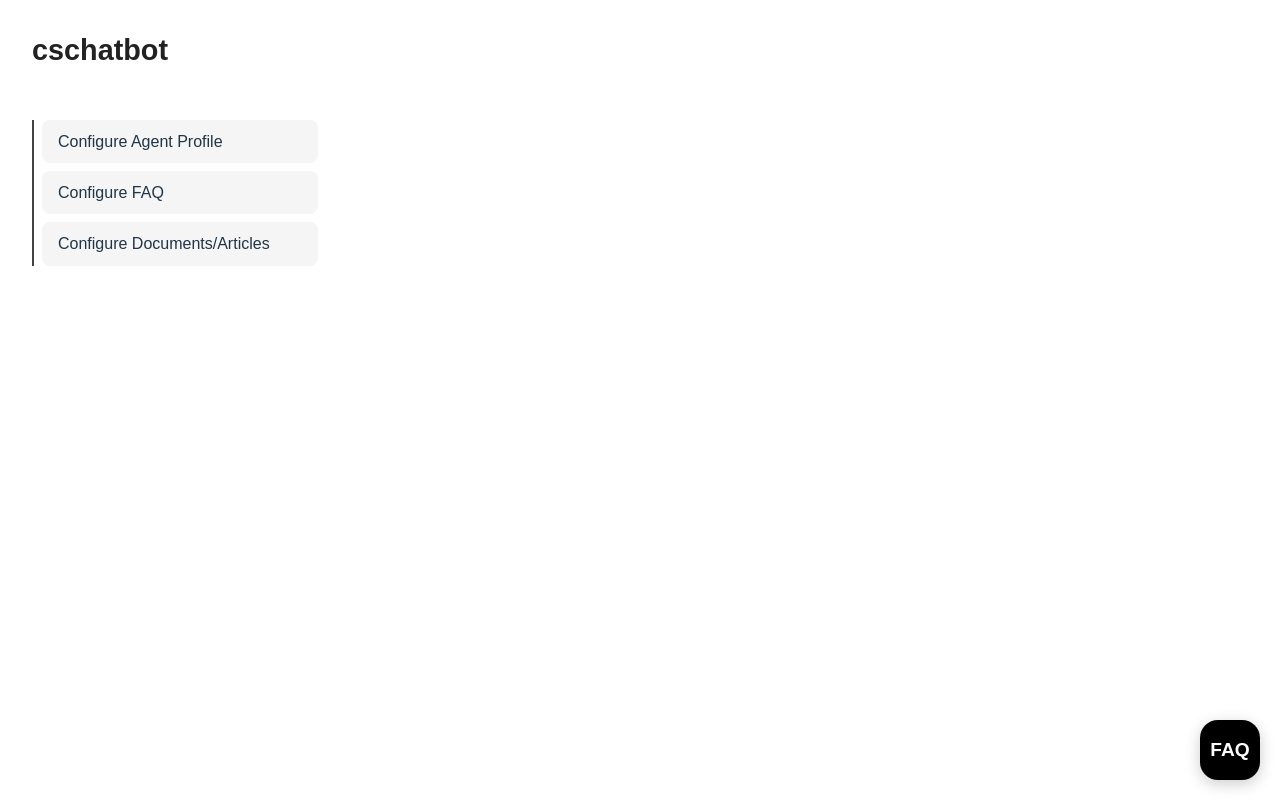
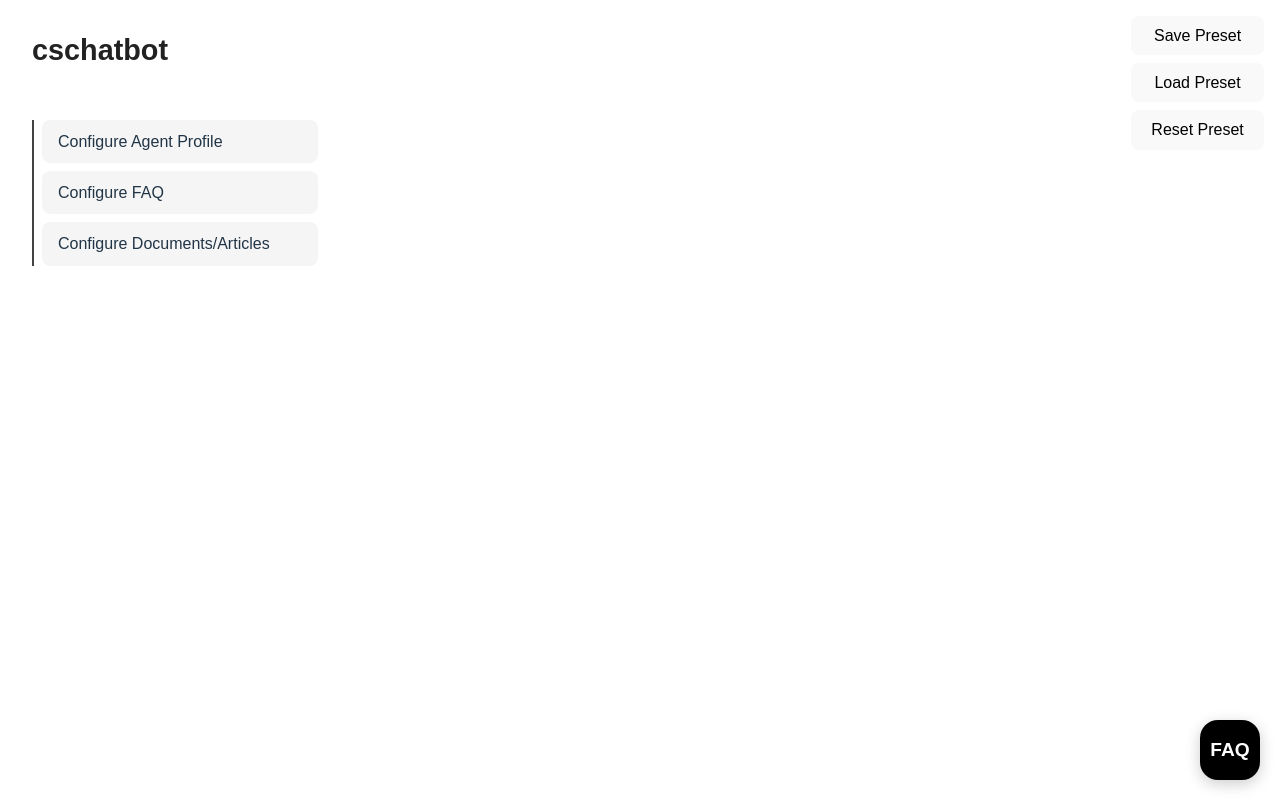
Before and after one commit to Google-Chrome-Built-in-AI-Challenge/CSChatBot, a React (Vite) app in the folder cschatbot/: page / in a window 1280 px wide. Built offline with nearby package versions, Linux system fonts and the light colour scheme; what react-chatbot-kit would draw is missing.

Commit message:
feat: 프리셋 버튼 추가

```diff
--- a/cschatbot/src/App.tsx
+++ b/cschatbot/src/App.tsx
@@ -1,3 +1,4 @@
+// src/App.tsx
 import { useEffect, useState } from 'react';
 import './App.css';
 import config from './features/chatbot/config';
@@ -11,12 +12,16 @@ import AgentProfile from './features/views/AgentProfile';
 import Glossary from './features/views/Glossary';
 import FAQ from './features/views/FAQ';
 import Docs from './features/views/Docs';
+import { savePreset, loadPreset, resetPreset, ChatbotPreset } from './features/presetManager';
 
 function App() {
   const [showChatbot, setShowChatbot] = useState(false);
   const [showDashboard, setShowDashboard] = useState(false);
   const [titleMoved, setTitleMoved] = useState(false);
   const [activeView, setActiveView] = useState<string | null>(null);
+
+  // 프리셋 메시지
+  const [presetMessage, setPresetMessage] = useState<string | null>(null);
 
   useEffect(() => {
     const moveTimer = setTimeout(() => setTitleMoved(true), 1000);
@@ -33,12 +38,69 @@ function App() {
     return () => window.removeEventListener('closeChatbot', handleCloseChatbot);
   }, []);
 
+  // 프리셋 버튼 핸들러
+  const handleSavePreset = () => {
+    const agentProfile = JSON.parse(localStorage.getItem('agentProfile') || '{}');
+    const faqList = JSON.parse(localStorage.getItem('faqList') || '[]');
+    const docArticles = JSON.parse(localStorage.getItem('docArticles:v1') || '[]');
+    const preset: ChatbotPreset = { agentProfile, faqList, docArticles };
+    savePreset(preset);
+    setPresetMessage('Preset saved!');
+    setTimeout(() => setPresetMessage(null), 1500);
+  };
+
+  const handleLoadPreset = () => {
+    const preset = loadPreset();
+    if (!preset) {
+      setPresetMessage('No preset found');
+      setTimeout(() => setPresetMessage(null), 1500);
+      return;
+    }
+    localStorage.setItem('agentProfile', JSON.stringify(preset.agentProfile || {}));
+    localStorage.setItem('faqList', JSON.stringify(preset.faqList || []));
+    localStorage.setItem('docArticles:v1', JSON.stringify(preset.docArticles || []));
+    setPresetMessage('Preset loaded!');
+    setTimeout(() => setPresetMessage(null), 1500);
+    window.location.reload(); // 로드 후 바로 반영
+  };
+
+  const handleResetPreset = () => {
+    resetPreset();
+    setPresetMessage('Preset reset!');
+    setTimeout(() => setPresetMessage(null), 1500);
+  };
+
   return (
     <BrowserRouter>
       <div className="app-container">
         <h1 className={`main-title ${titleMoved ? 'move' : ''}`}>cschatbot</h1>
 
         <div className={`dashboard-area ${showDashboard ? 'show' : ''}`}>
+          {/* 프리셋 버튼 - 오른쪽 상단 */}
+          {showDashboard && (
+            <div
+              className="preset-buttons-vertical"
+              style={{
+                position: 'fixed', // absolute → fixed
+                top: '1rem',
+                right: '1rem',
+                display: 'flex',
+                flexDirection: 'column',
+                gap: '0.5rem',
+                zIndex: 100,
+              }}
+            >
+              <Button onClick={handleSavePreset}>Save Preset</Button>
+              <Button onClick={handleLoadPreset}>Load Preset</Button>
+              <Button onClick={handleResetPreset}>Reset Preset</Button>
+              {presetMessage && (
+                <span style={{ color: 'green', marginTop: '0.5rem', fontSize: '0.9rem', paddingLeft: '20px' }}>
+                  {presetMessage}
+                </span>
+              )}
+            </div>
+          )}
+
           <div className="dashboard-content" style={{ display: 'flex', gap: '2rem' }}>
             {/* Left: Settings buttons */}
             <div className="settings-list" style={{ minWidth: '200px' }}>
--- /dev/null
+++ b/cschatbot/src/features/PresetManager.ts
@@ -0,0 +1,4 @@
+// src/features/presetManager.ts
+export const savePreset = (preset: any) => localStorage.setItem('chatbotPreset', JSON.stringify(preset));
+export const loadPreset = () => JSON.parse(localStorage.getItem('chatbotPreset') || 'null');
+export const resetPreset = () => localStorage.removeItem('chatbotPreset');
```
Lines whose indentation alone changed are shown as unchanged.
